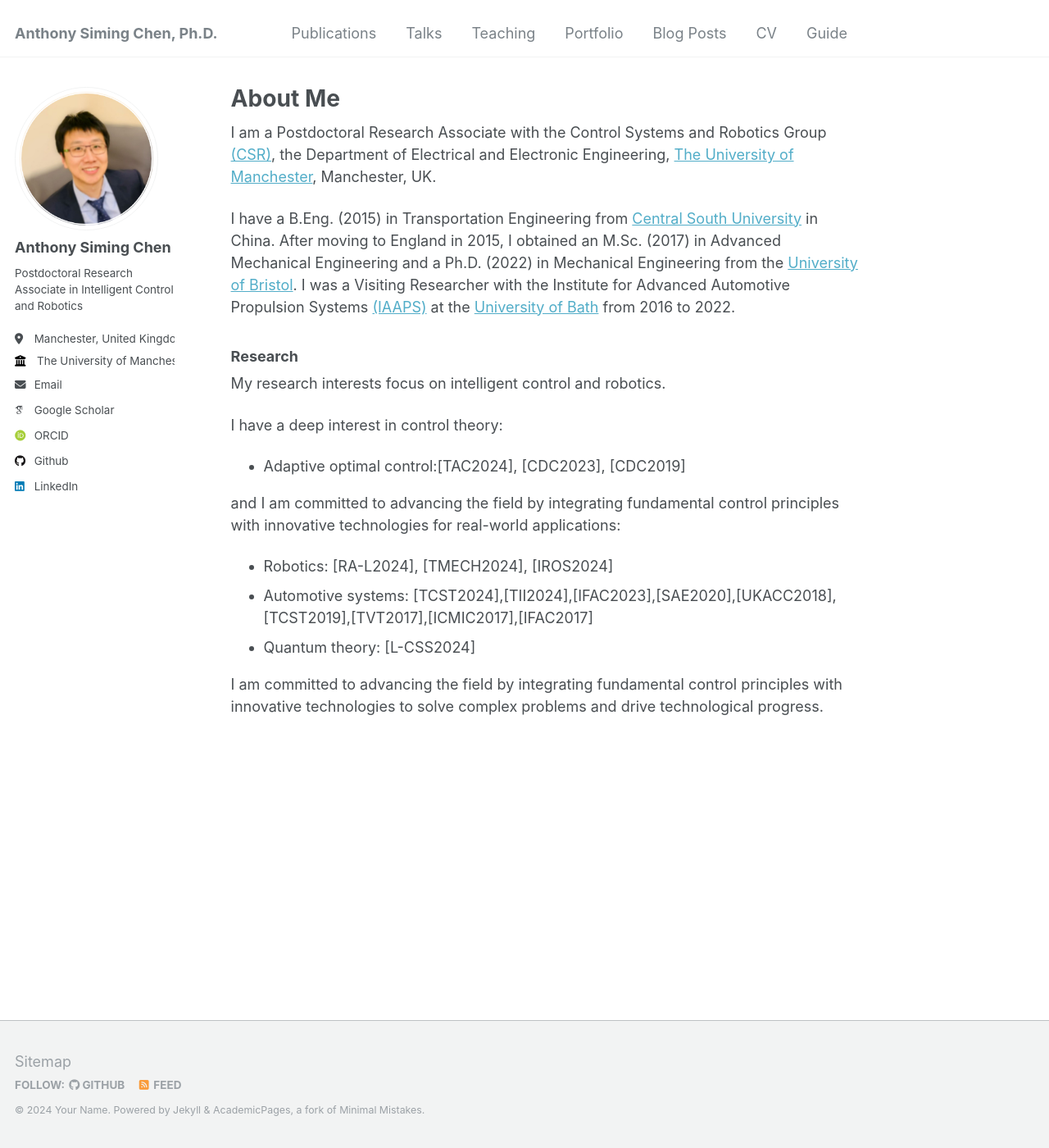
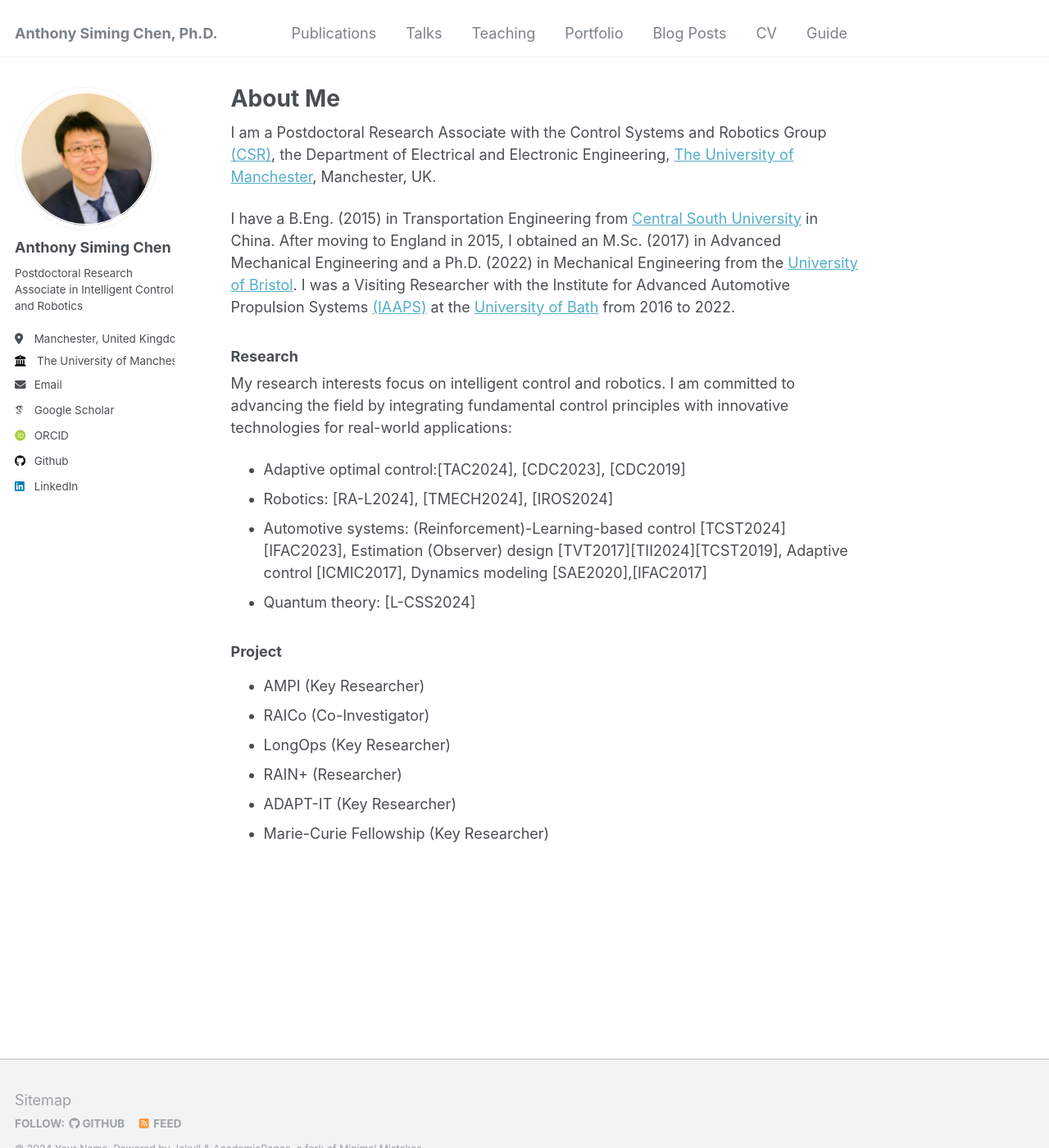
Before and after one commit to Anthony-S-Chen/Anthony-S-Chen.github.io, a Jekyll site: the page built from _pages/about.md, in a window 1280 px wide and 1400 px high. Shown: the whole window at 82% size. Built offline with Jekyll 4.4.1, drawn with Linux system fonts in a browser that asks for light colours; some web fonts are replaced.

Commit message:
Update about.md

```diff
--- a/_pages/about.md
+++ b/_pages/about.md
@@ -13,14 +13,16 @@ I have a B.Eng. (2015) in Transportation Engineering from [Central South Univers
 
 ### Research
 
-My research interests focus on intelligent control and robotics.
-
-I have a deep interest in control theory:
+My research interests focus on intelligent control and robotics. I am committed to advancing the field by integrating fundamental control principles with innovative technologies for real-world applications:
 - Adaptive optimal control:[TAC2024], [CDC2023], [CDC2019]
-
-and I am committed to advancing the field by integrating fundamental control principles with innovative technologies for real-world applications:
 - Robotics: [RA-L2024], [TMECH2024], [IROS2024]
-- Automotive systems: [TCST2024],[TII2024],[IFAC2023],[SAE2020],[UKACC2018],[TCST2019],[TVT2017],[ICMIC2017],[IFAC2017]
+- Automotive systems: (Reinforcement)-Learning-based control [TCST2024][IFAC2023], Estimation (Observer) design [TVT2017][TII2024][TCST2019], Adaptive control [ICMIC2017], Dynamics modeling [SAE2020],[IFAC2017]
 - Quantum theory: [L-CSS2024]
 
-I am committed to advancing the field by integrating fundamental control principles with innovative technologies to solve complex problems and drive technological progress.
+### Project
+- AMPI (Key Researcher)
+- RAICo (Co-Investigator)
+- LongOps (Key Researcher)
+- RAIN+ (Researcher)
+- ADAPT-IT (Key Researcher)
+- Marie-Curie Fellowship (Key Researcher)
```
